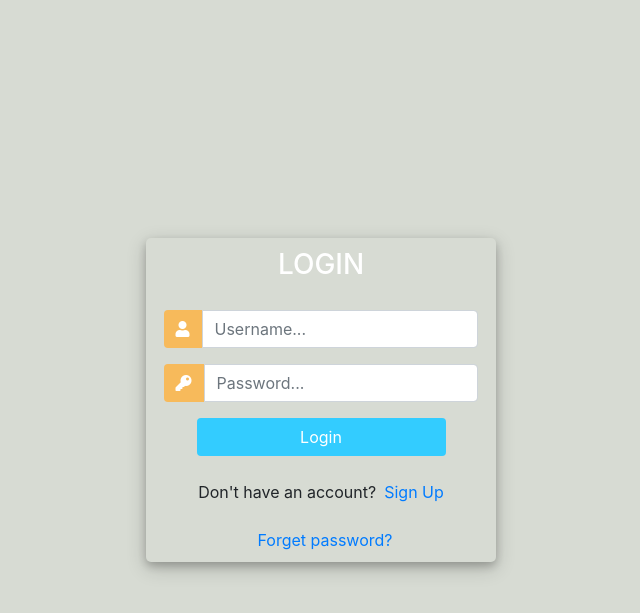
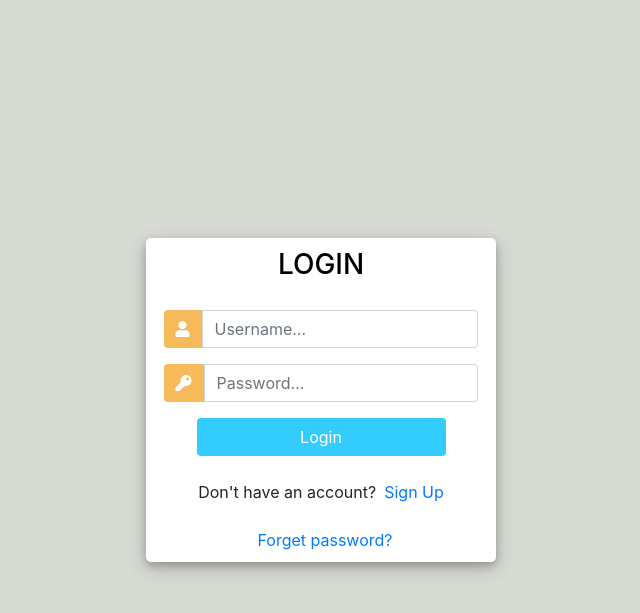
Before and after one commit to Frehiwot-G/CMS-for-book-store, a Django app: page / in a window 1280 px wide. Shown: the top 613 px of the page, without its empty margins (319-959 px from the left). Run offline with Django 4.2, Linux system fonts and the light colour scheme; some libraries are stand-ins or nearby versions.

Commit message:
login and register pages updated

```diff
--- a/members/templates/login.html
+++ b/members/templates/login.html
@@ -20,7 +20,8 @@
 			width: 350px;
 			margin-top: auto;
 			margin-bottom: auto;
-			background:#d7dbd3;
+			/* background:#d7dbd3; */
+			background: #fff;
 			position: relative;
 			display: flex;
 			justify-content: center;
@@ -38,7 +39,7 @@
 		}
 
 		#form-title{
-			color: #fff;
+			color: black;
 
 		}
 
--- a/members/templates/register.html
+++ b/members/templates/register.html
@@ -19,7 +19,8 @@
 			width: 350px;
 			margin-top: auto;
 			margin-bottom: auto;
-			background: #d7dbd3;
+			/* background: #d7dbd3; */
+			background: #fff;
 			position: relative;
 			display: flex;
 			justify-content: center;
@@ -37,7 +38,7 @@
 		}
 
 		#form-title{
-			color: #fff;
+			color: black;
 		}
 		.login_btn {
 			width: 100%;
```
Also changed, not shown: db.sqlite3.
